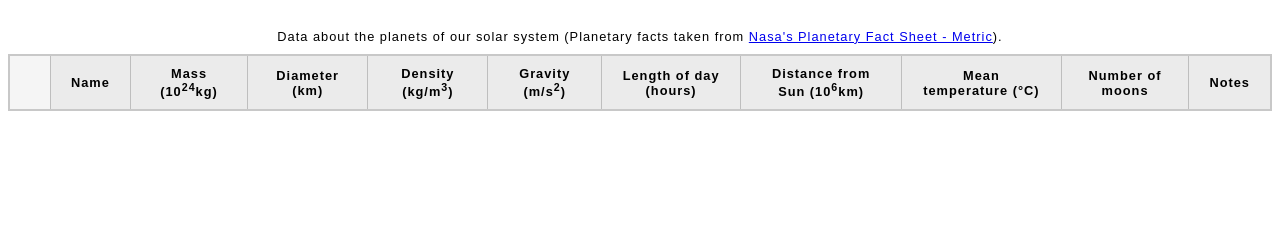
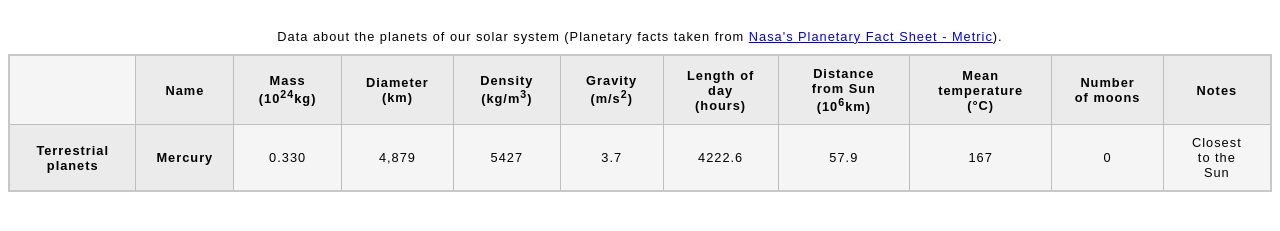
Before and after one commit to raymondchavez333/planetDataTable, a plain HTML site: page index.html in a window 1280 px wide. Shown: the part 61-292 px from the top of the page. Drawn offline with Linux system fonts and the light colour scheme.

Commit message:
Add the terrestial planets first item which is Mercury

```diff
--- a/index.html
+++ b/index.html
@@ -29,6 +29,21 @@
                 <th>Notes</th>
             </tr>
         </thead>
+        <tbody>
+            <tr>
+                <th colspan="2" rowspan="4">Terrestrial planets</th>
+                <th>Mercury</th>
+                <td>0.330</td>
+                <td>4,879</td>
+                <td>5427</td>
+                <td>3.7</td>
+                <td>4222.6</td>
+                <td>57.9</td>
+                <td>167</td>
+                <td>0</td>
+                <td>Closest to the Sun</td>
+            </tr>
+        </tbody>
     </table>
   </body>
 </html>
```
